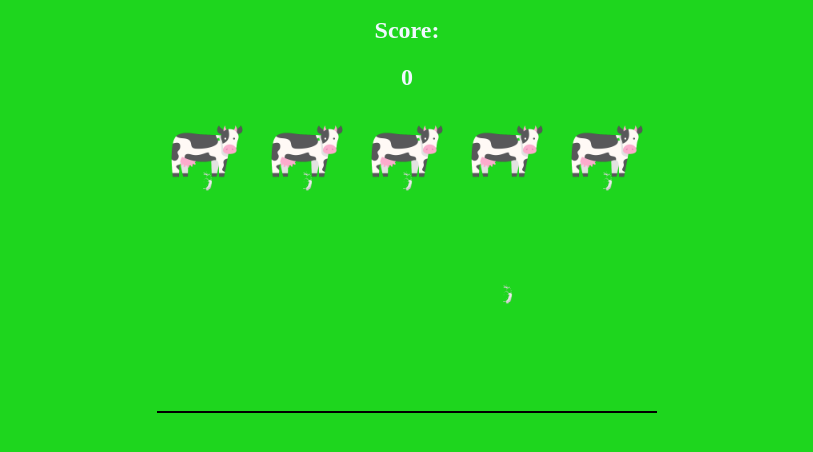
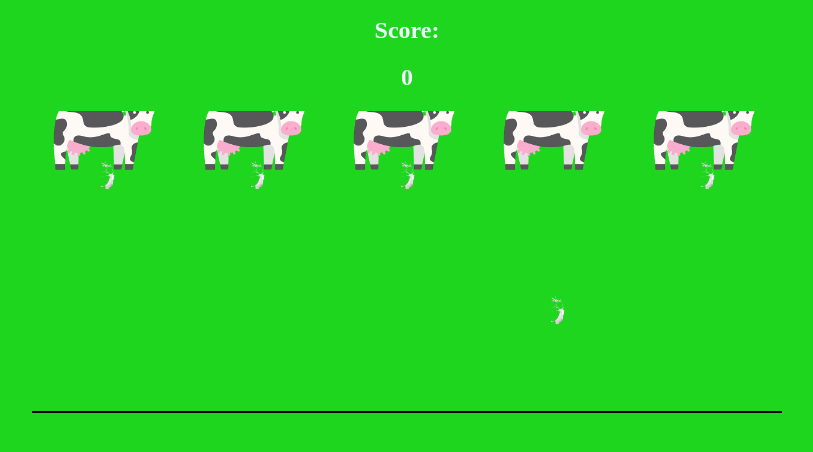
Before and after one commit to afistapratama12/afistapratama12.github.io, a plain HTML site: page play.html in a window 1280 px wide. Both pictures are taken after a click on the button "Start!". Shown: the part 104-556 px from the top of the page, without its empty margins (233-1046 px from the left). Drawn offline with Linux system fonts and the light colour scheme.

Commit message:
afista pratama

```diff
--- a/css/play.css
+++ b/css/play.css
@@ -8,7 +8,7 @@ body {
 }
 
 .container {
-    width: 500px;
+    width: 750px;
     height: 300px;
     margin: auto;
     overflow: hidden;
@@ -17,7 +17,7 @@ body {
 }
 
 .sapi {
-    width: 100px;
+    width: 150px;
     height: 150px;
     position: relative;
     float: left;
@@ -25,7 +25,7 @@ body {
 .sapi::after {
     content: '';
     display: block;
-    width: 100px;
+    width: 150px;
     height: 150px;
     background: url(../img/sapi-play.png) bottom center no-repeat;
     background-size: 80%;
@@ -44,6 +44,6 @@ body {
 }
 
 .sapi.jatuh .susu {
-    top: 140px;
-    transition: 700ms;
+    top: 200px;
+    transition: 750ms;
 }
```
